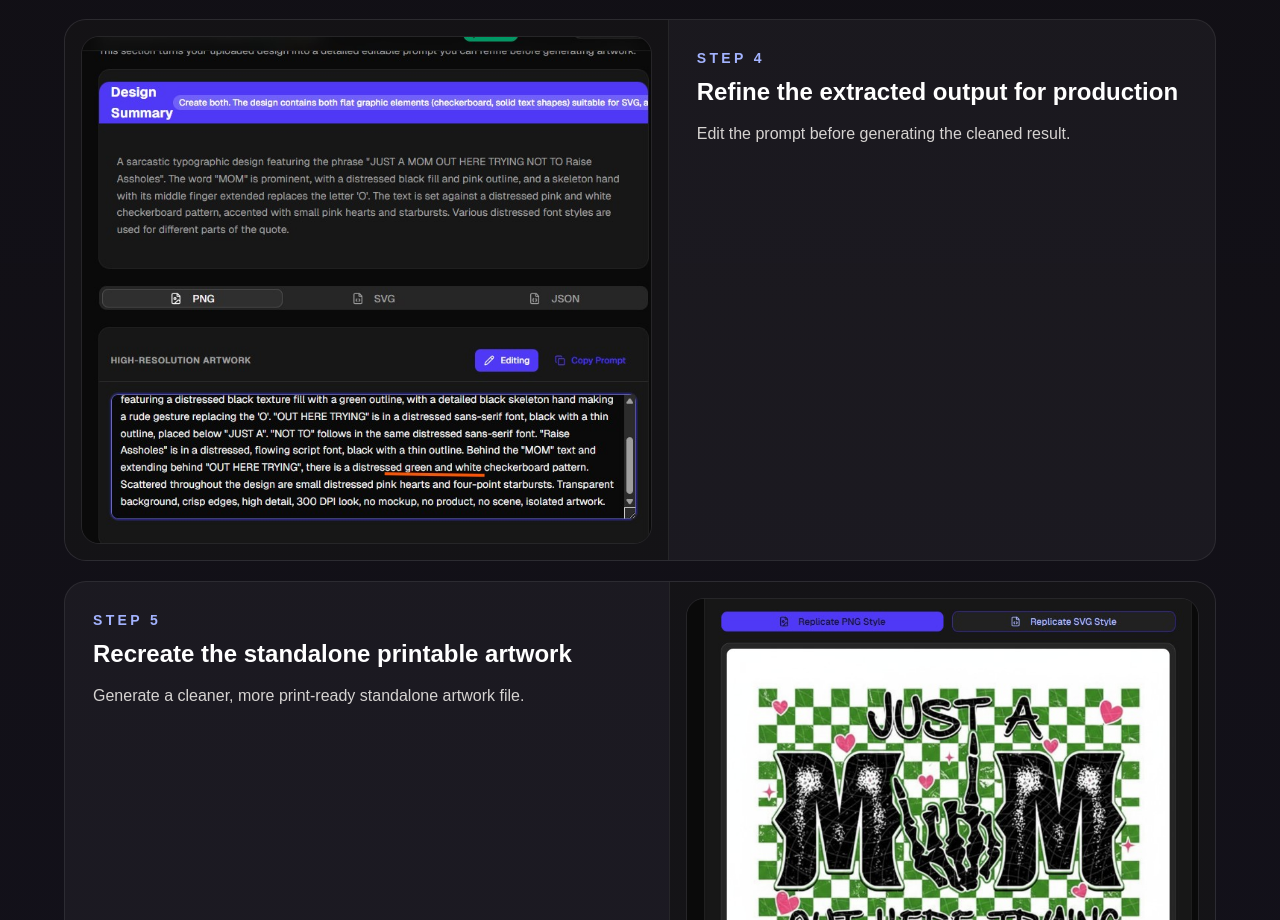
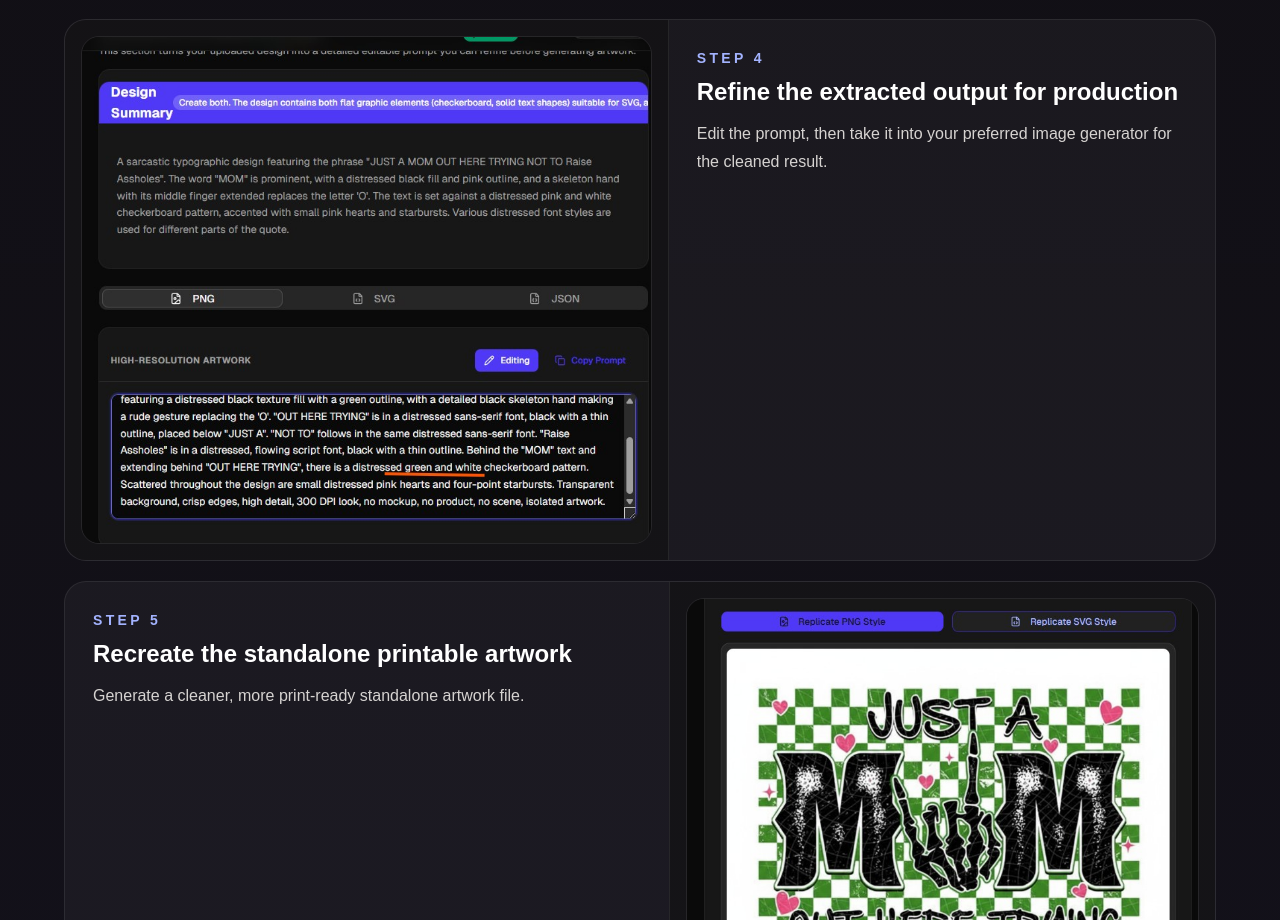
Before and after one commit to terrybevvan-bit/designdistiller, a React (Vite) app: page / in a window 1280 px wide. Shown: the part 2561-3481 px from the top of the page. Built offline with nearby package versions, Linux system fonts and the light colour scheme; no server answers.

Commit message:
Clarify Step 4 image generator flow

```diff
--- a/src/pages/LandingPage.tsx
+++ b/src/pages/LandingPage.tsx
@@ -75,7 +75,7 @@ export function LandingPage() {
     {
       title: "Refine the extracted output for production",
       description:
-        "Edit the prompt before generating the cleaned result.",
+        "Edit the prompt, then take it into your preferred image generator for the cleaned result.",
       image: "/landing/step4.jpg",
     },
     {
```
